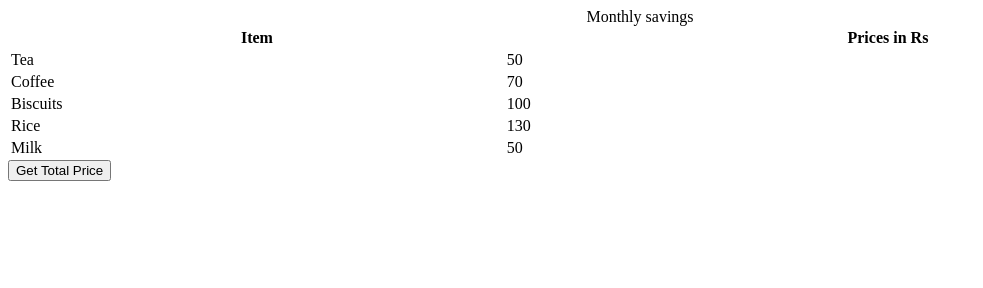
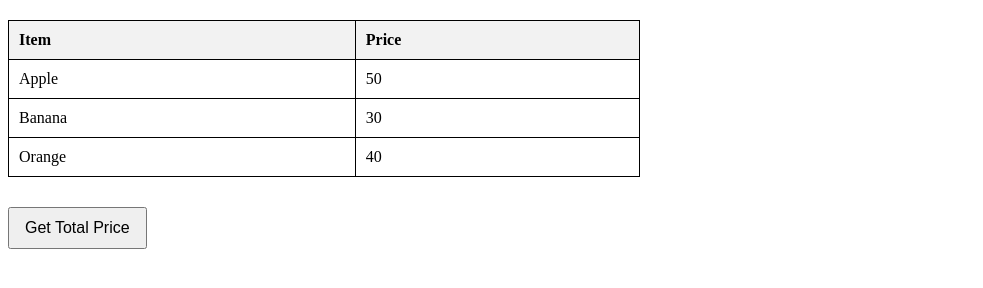
Before and after one commit to acciojob/grofers-checkout-salonibansod, a website: page main.html in a window 1280 px wide. Shown: the whole page, without its empty margins (0-983 px from the left). Drawn offline with Linux system fonts and the light colour scheme.

Commit message:
created a submission

```diff
--- a/main.html
+++ b/main.html
@@ -1,45 +1,35 @@
 <!DOCTYPE html>
-
-<html>
-
+<html lang="en">
 <head>
+    <meta charset="UTF-8">
+    <meta name="viewport" content="width=device-width, initial-scale=1.0">
+    <title>Grocery List</title>
     <link rel="stylesheet" href="styles.css">
 </head>
+<body>
 
-<body>
-    <!-- the entire body must be written by student -->
-    <table style="width: 100%">
-    <caption>
-      Monthly savings
-    </caption>
+<table id="groceryTable">
     <tr>
         <th>Item</th>
-      <th>Prices in Rs</th>
+        <th>Price</th>
     </tr>
-    <tr>
-      <td class="item">Tea</td>
-      <td class="price">50</td>
+    <tr class="item">
+        <td>Apple</td>
+        <td class="prices">50</td>
     </tr>
-    <tr>
-      <td class="item">Coffee</td>
-      <td class="price">70</td>
+    <tr class="item">
+        <td>Banana</td>
+        <td class="prices">30</td>
     </tr>
-    <tr>
-      <td class="item">Biscuits</td>
-      <td class="price">100</td>
-    </tr>
-    <tr>
-      <td class="item">Rice</td>
-      <td class="price">130</td>
-    </tr>
-    <tr>
-      <td class="item">Milk</td>
-      <td class="price">50</td>
+    <tr class="item">
+        <td>Orange</td>
+        <td class="prices">40</td>
     </tr>
 </table>
-    <script type="text/javascript" src="./script.js">
-</script>
+
+<button id="getSumBtn">Get Total Price</button>
+
+<script src="script.js"></script>
 
 </body>
-
 </html>
--- a/script.js
+++ b/script.js
@@ -1,10 +1,26 @@
-const getSumBtn = document.createElement("button");
-getSumBtn.append("Get Total Price");
-document.body.appendChild(getSumBtn);
+document.getElementById("getSumBtn").addEventListener("click", function() {
+    let prices = document.querySelectorAll(".prices");
+    let total = 0;
 
-const getSum = () => {
-//Add your code here
+    prices.forEach(price => {
+        total += parseFloat(price.textContent);
+    });
 
-};
+    // Remove existing total row if already present
+    let existingTotalRow = document.querySelector(".total-row");
+    if (existingTotalRow) {
+        existingTotalRow.remove();
+    }
 
-getSumBtn.addEventListener("click", getSum);
+    let table = document.getElementById("groceryTable");
+
+    let totalRow = document.createElement("tr");
+    totalRow.classList.add("total-row");
+
+    let totalCell = document.createElement("td");
+    totalCell.colSpan = 2;
+    totalCell.textContent = "Total Price: " + total;
+
+    totalRow.appendChild(totalCell);
+    table.appendChild(totalRow);
+});
--- a/styles.css
+++ b/styles.css
@@ -1,2 +1,25 @@
+table {
+    width: 50%;
+    border-collapse: collapse;
+    margin: 20px 0;
+}
+th, td {
+    border: 1px solid black;
+    padding: 10px;
+    text-align: left;
+}
+th {
+    background-color: #f2f2f2;
+}
+.total-row {
+    font-weight: bold;
+    background-color: #d3d3d3;
+}
+button {
+    margin-top: 10px;
+    padding: 10px 15px;
+    font-size: 16px;
+    cursor: pointer;
+}
 
 /* Your CSS Code here. */
```
Lines whose indentation alone changed are shown as unchanged.
